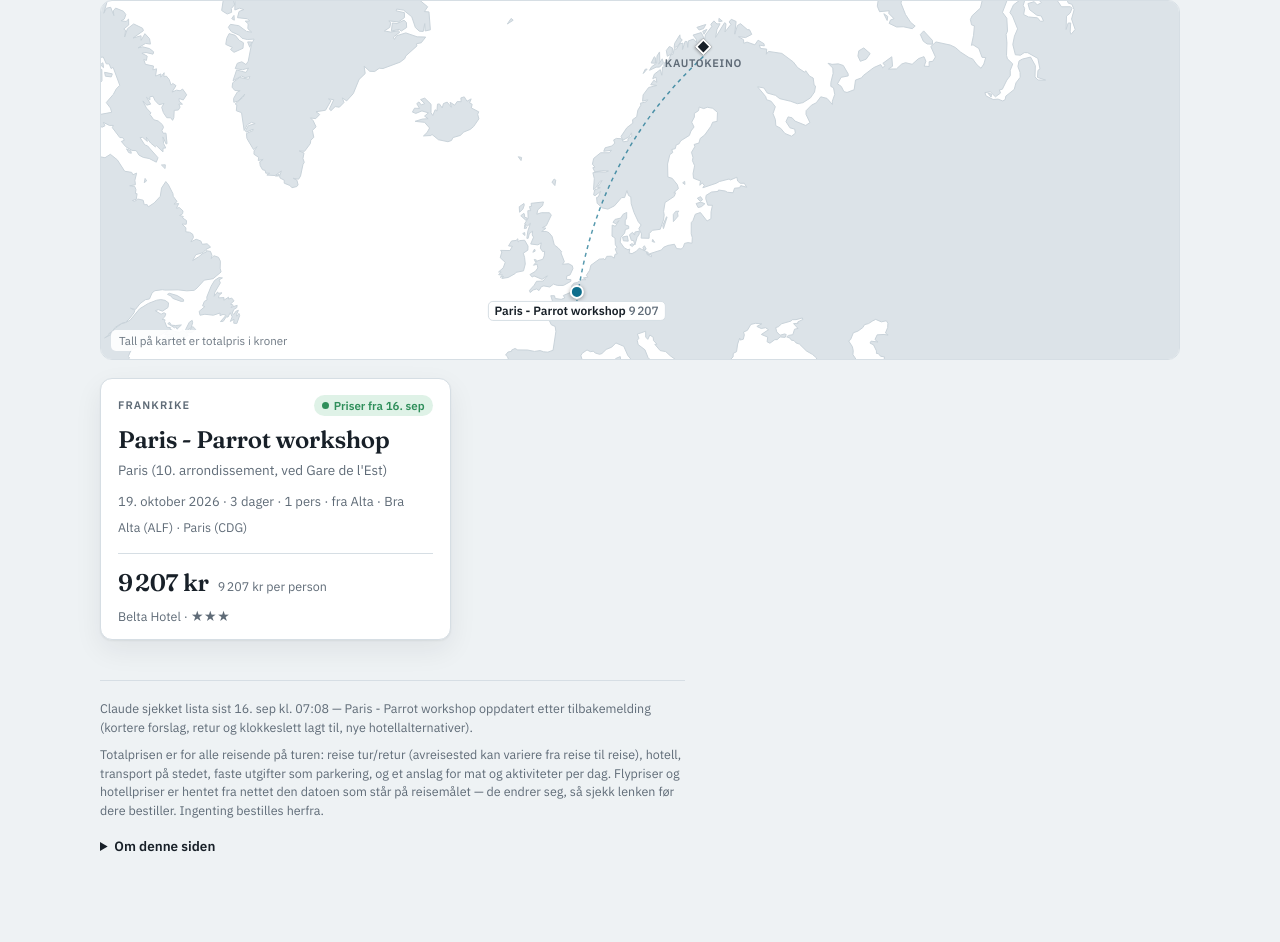
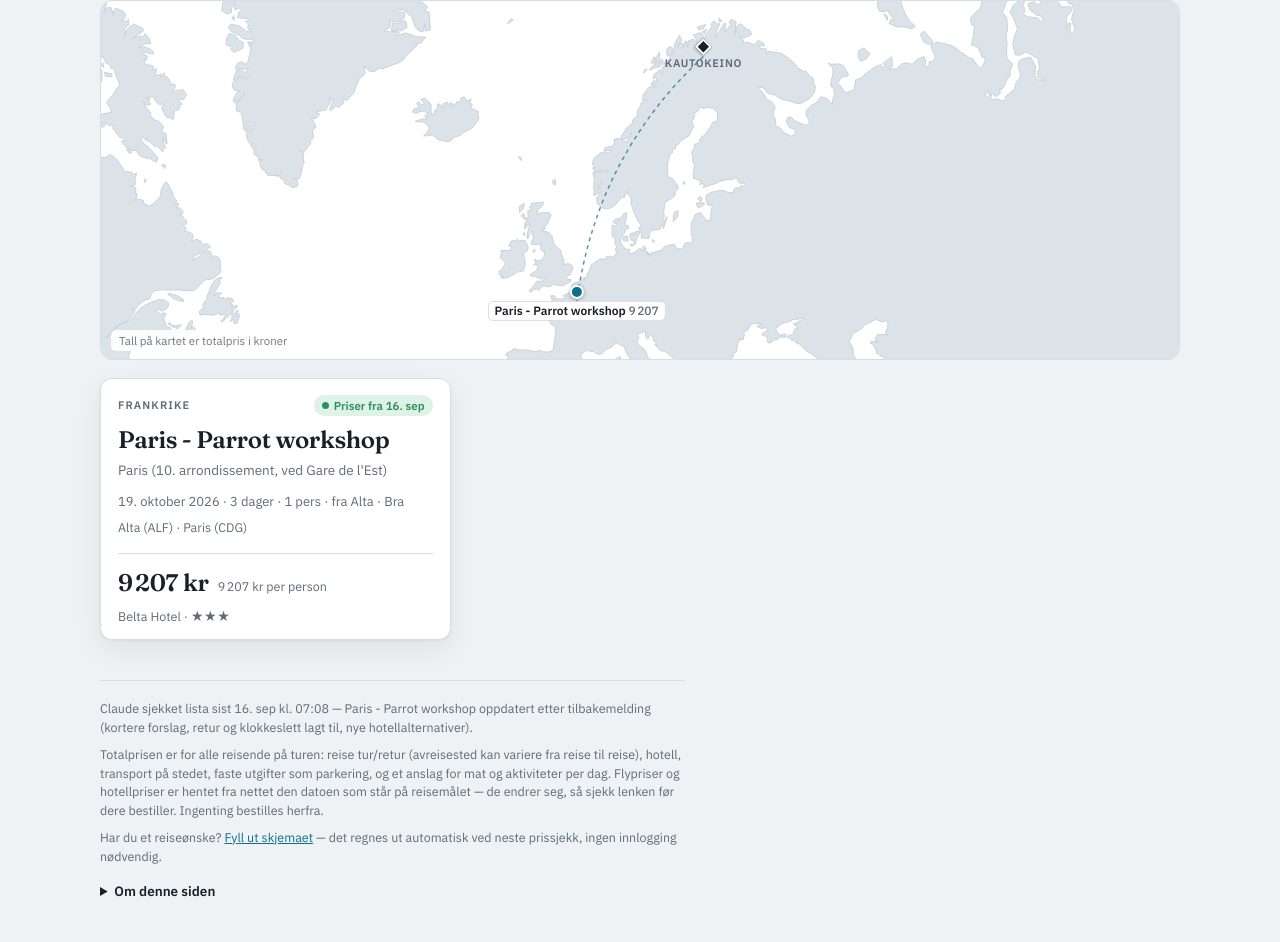
Before and after one commit to timvalio/Reisekalkulator, a plain HTML site: page docs/index.html in a window 1280 px wide. Shown: the part 249-1191 px from the top of the page. Before the commit the page ends 1145 px from the top, so only its background shows below. Drawn offline with Linux system fonts and the light colour scheme.

Commit message:
Legg til lenke til Google-skjema for nye reiseforespørsler

```diff
--- a/docs/index.html
+++ b/docs/index.html
@@ -245,6 +245,7 @@ details.how li{margin:4px 0}
   <footer>
     <p id="claudestatus">Claude har ikke sjekket ennå.</p>
     <p>Totalprisen er for alle reisende på turen: reise tur/retur (avreisested kan variere fra reise til reise), hotell, transport på stedet, faste utgifter som parkering, og et anslag for mat og aktiviteter per dag. Flypriser og hotellpriser er hentet fra nettet den datoen som står på reisemålet — de endrer seg, så sjekk lenken før dere bestiller. Ingenting bestilles herfra.</p>
+    <p>Har du et reiseønske? <a href="https://docs.google.com/forms/d/e/1FAIpQLSeM5yueMx7mgHwP4jjW-zRTShv4yHSyXqW2AD6x0GMkPItK6w/viewform" target="_blank" rel="noopener">Fyll ut skjemaet</a> — det regnes ut automatisk ved neste prissjekk, ingen innlogging nødvendig.</p>
     <details class="how">
       <summary>Om denne siden</summary>
       <ol>
```
